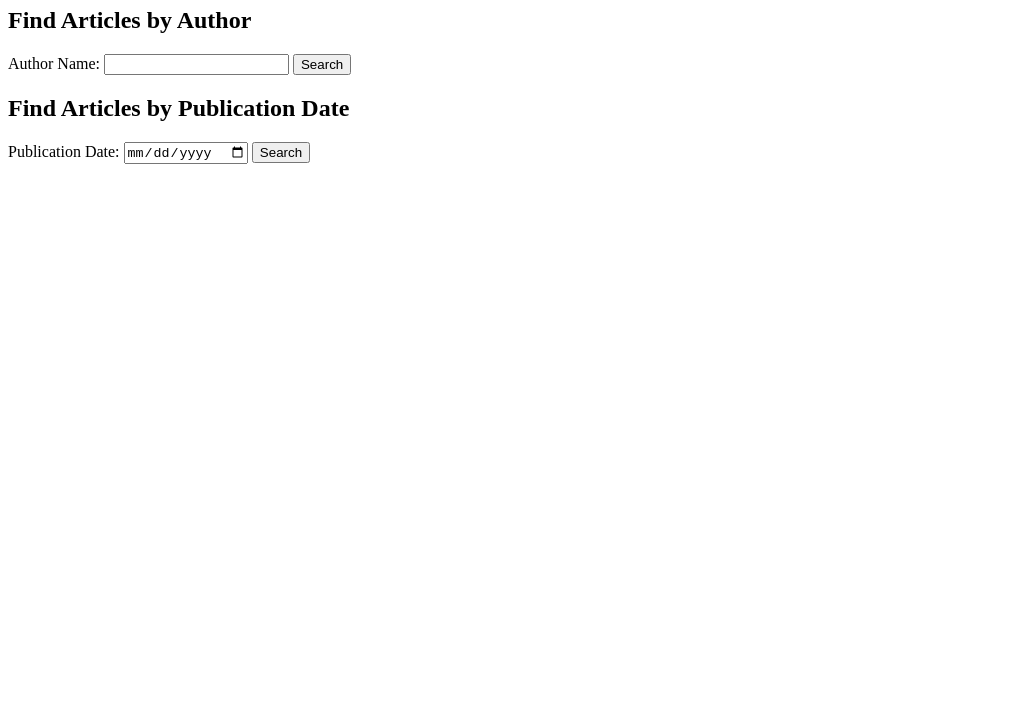
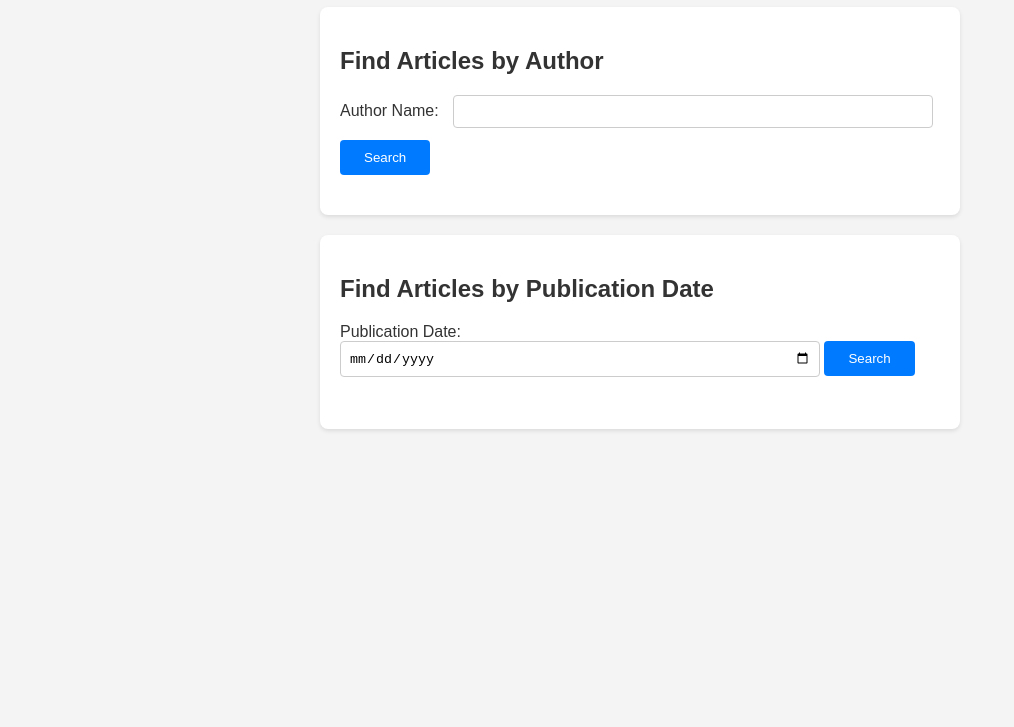
Before and after one commit to a-mountain/Publications-KPI, a plain HTML site: page Frontend/index.html in a window 1280 px wide. Shown: the part 73-800 px from the top of the page, without its empty margins (0-1014 px from the left). Drawn offline with Linux system fonts and the light colour scheme.

Commit message:
FE: Basic page

```diff
--- a/Frontend/index.html
+++ b/Frontend/index.html
@@ -4,6 +4,67 @@
   <meta charset="UTF-8">
   <meta name="viewport" content="width=device-width, initial-scale=1.0">
   <title>Publication Management</title>
+  <style>
+    body {
+      font-family: Arial, sans-serif;
+      margin: 0;
+      padding: 0;
+      background-color: #f4f4f4;
+      color: #333;
+    }
+
+    h1 {
+      text-align: center;
+      color: #333;
+    }
+
+    section {
+      background-color: white;
+      margin: 20px auto;
+      padding: 20px;
+      border-radius: 8px;
+      box-shadow: 0 2px 4px rgba(0, 0, 0, 0.1);
+      width: 80%;
+      max-width: 600px;
+    }
+
+    label {
+      margin-right: 10px;
+    }
+
+    input[type="text"],
+    input[type="date"] {
+      padding: 8px;
+      border: 1px solid #ccc;
+      border-radius: 4px;
+      box-sizing: border-box;
+      margin-bottom: 12px;
+      width: 80%;
+    }
+
+    button {
+      background-color: #007BFF;
+      color: white;
+      padding: 10px 24px;
+      border: none;
+      border-radius: 4px;
+      cursor: pointer;
+    }
+
+    button:hover {
+      background-color: #0056b3;
+    }
+
+    div#authorResults, div#dateResults {
+      margin-top: 20px;
+    }
+
+    p {
+      background-color: #e9ecef;
+      padding: 10px;
+      border-radius: 4px;
+    }
+  </style>
 </head>
 <body>
 
```
